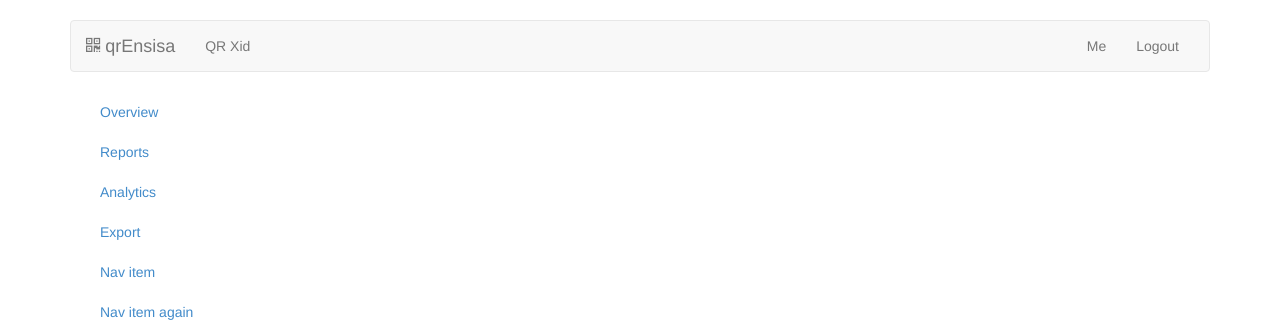
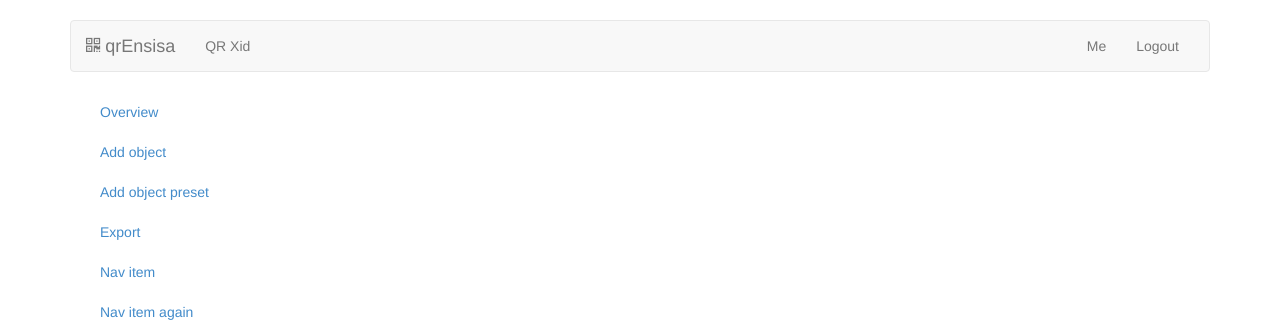
Before and after one commit to JBellec/Projet, a PHP site: page /Projet/admin.php in a window 1280 px wide. Shown: the top 336 px of the page. Run offline with PHP 8.4, Linux system fonts and the light colour scheme; some libraries are stand-ins or nearby versions.

Commit message:
navbar admin

```diff
--- a/admin.php
+++ b/admin.php
@@ -8,9 +8,9 @@
     <div class="row">
         <div class="col-sm-3 col-md-2 sidebar">
             <ul class="nav nav-sidebar">
-                <li><a href="#">Overview</a></li>
-                <li><a href="#">Reports</a></li>
-                <li><a href="#">Analytics</a></li>
+                <li><a href="admin.php?act=overview">Overview</a></li>
+                <li><a href="admin.php?act=add_object">Add object</a></li>
+                <li><a href="admin.php?act=add_preset">Add object preset</a></li>
                 <li><a href="#">Export</a></li>
             </ul>
                 <ul class="nav nav-sidebar">
--- a/includes/navbar_isadmin.php
+++ b/includes/navbar_isadmin.php
@@ -2,9 +2,9 @@
 <li class="dropdown">
 <a href="#" class="dropdown-toggle" data-toggle="dropdown">Dropdown <b class="caret"></b></a>
     <ul class="dropdown-menu">
-        <li><a href="admin.php">Administration</a></li>
-        <li><a href="admin.php?act=ajout">Add objects</a></li>
-        <li><a href="#">Ajouter Catégories</a></li>
+        <li><a href="admin.php?act=overview">Administration</a></li>
+        <li><a href="admin.php?act=add_object">Add object</a></li>
+        <li><a href="admin.php?act=add_preset">Add object preset</a></li>
         <li class="divider"></li>
         <li class="dropdown-header">Nav header</li>
         <li><a href="#">Separated link</a></li>
```
